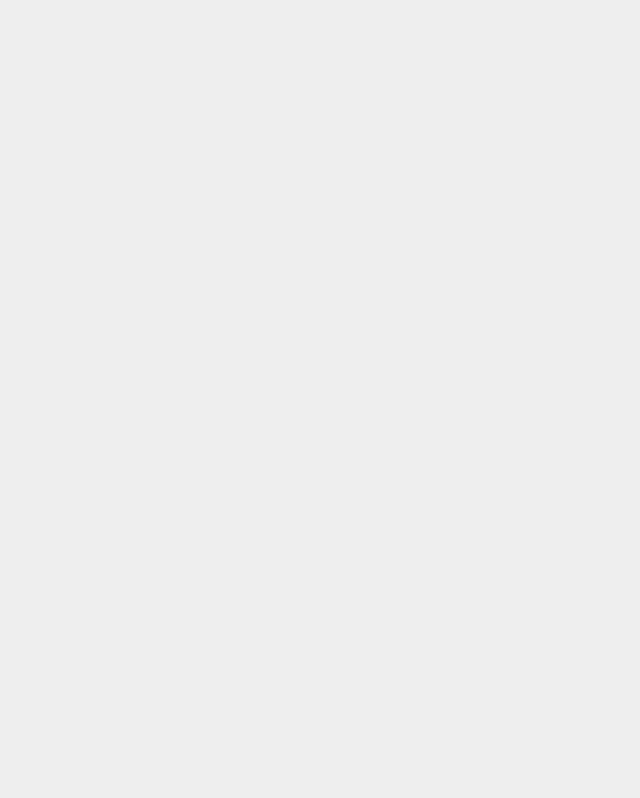
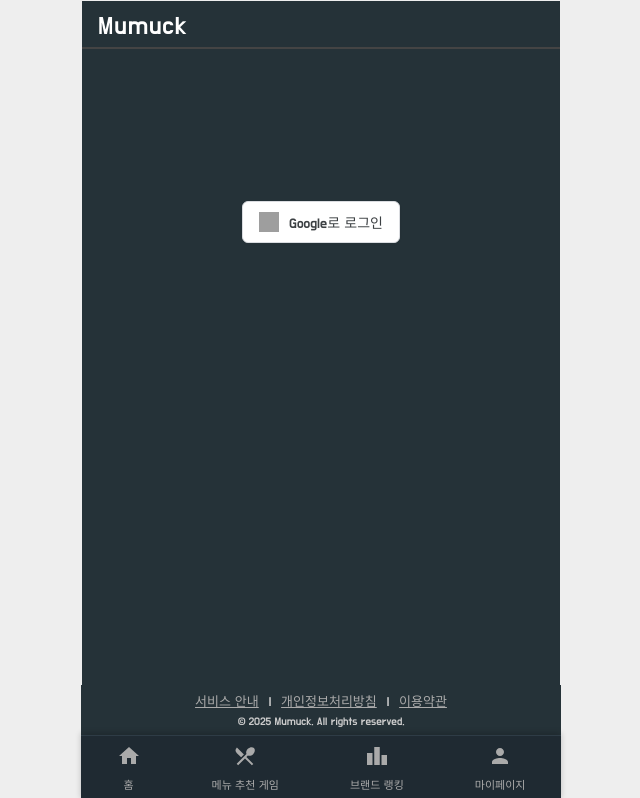
Before and after one commit to YeongjunHwang/mumuck, a React (Create React App) app: page /LoginPage in a window 1280 px wide. Before the commit this address had no page. Shown: the top 798 px of the page, without its empty margins (319-959 px from the left). Built offline with nearby package versions, Linux system fonts and the light colour scheme; no server answers; grey boxes are pictures that could not be loaded.

Commit message:
LoginPage 신설

```diff
--- a/src/components/Footer.tsx
+++ b/src/components/Footer.tsx
@@ -19,7 +19,7 @@ const tabs: TabItem[] = [
   { label: '홈', icon: MdHome, path: '/' },
   { label: '메뉴 추천 게임', icon: MdRestaurantMenu, path: '/game' },
   { label: '브랜드 랭킹', icon: MdLeaderboard, path: '/TierIntro' },
-  { label: '마이페이지', icon: MdPerson, path: '/mypage' },
+  { label: '마이페이지', icon: MdPerson, path: '/userPage' },
 ];
 
 const Footer: React.FC = () => {
--- a/src/pages/MyPage/MyPage.css
+++ b/src/pages/MyPage/LoginPage.css
@@ -1,4 +1,4 @@
-.my-page {
+.login-page {
   min-height: 100vh;
   background-color: #253238;
   padding: 40px 20px;
--- a/src/pages/MyPage/MyPage.tsx
+++ b/src/pages/MyPage/LoginPage.tsx
@@ -1,5 +1,5 @@
 import SiteInfo from '../../components/SiteInfo/SiteInfo';
-import './MyPage.css';
+import './LoginPage.css';
 
 const MyPage: React.FC = () => {
   const handleLogin = () => {
@@ -7,7 +7,7 @@ const MyPage: React.FC = () => {
   };
 
   return (
-    <div className="my-page">
+    <div className="login-page">
       <div className="google-login-wrapper">
         <button onClick={handleLogin} className="google-login-button">
           <img
--- a/src/pages/MyPage/UserPage.tsx
+++ b/src/pages/MyPage/UserPage.tsx
@@ -1,4 +1,3 @@
-// src/pages/UserPage.tsx
 import { useEffect, useState } from 'react';
 import { useNavigate } from 'react-router-dom';
 import SiteInfo from '../../components/SiteInfo/SiteInfo';
@@ -26,7 +25,7 @@ const UserPage = () => {
       }
     } else {
       // 로그인 안 된 경우 로그인 페이지로
-      navigate('/mypage');
+      navigate('/LoginPage');
     }
   }, [navigate]);
 
@@ -34,7 +33,7 @@ const UserPage = () => {
     localStorage.removeItem('user');
     localStorage.removeItem('token');
     setUser(null);
-    navigate('/mypage');
+    navigate('/LoginPage');
   };
 
   const handleDeleteAccount = async () => {
--- a/src/routes/AppRouter.tsx
+++ b/src/routes/AppRouter.tsx
@@ -2,7 +2,7 @@ import { Routes, Route } from 'react-router-dom';
 import App from '../App';
 import IntroPage from '../pages/IntroPage/IntroPage';
 import GamePage from '../pages/GamePage/GamePage';
-import MyPage from '../pages/MyPage/MyPage';
+import LoginPage from '../pages/MyPage/LoginPage';
 import UserPage from '../pages/MyPage/UserPage';
 import PrivacyPage from '../components/SiteInfo/pages/PrivacyPage';
 import Terms from '../components/SiteInfo/pages/TermsPage';
@@ -19,8 +19,8 @@ const AppRouter = () => {
         <Route index element={<IntroPage />} />
         <Route path="game" element={<GamePage />} />
         <Route path="TierIntro" element={<TierIntro />} />
-        <Route path="mypage" element={<MyPage />} />
-        <Route path="/user" element={<UserPage />} />
+        <Route path="LoginPage" element={<LoginPage />} />
+        <Route path="UserPage" element={<UserPage />} />
         <Route path="privacy" element={<PrivacyPage />} />
         <Route path="terms" element={<Terms />} />
         <Route path="Info" element={<Info />} />
```
